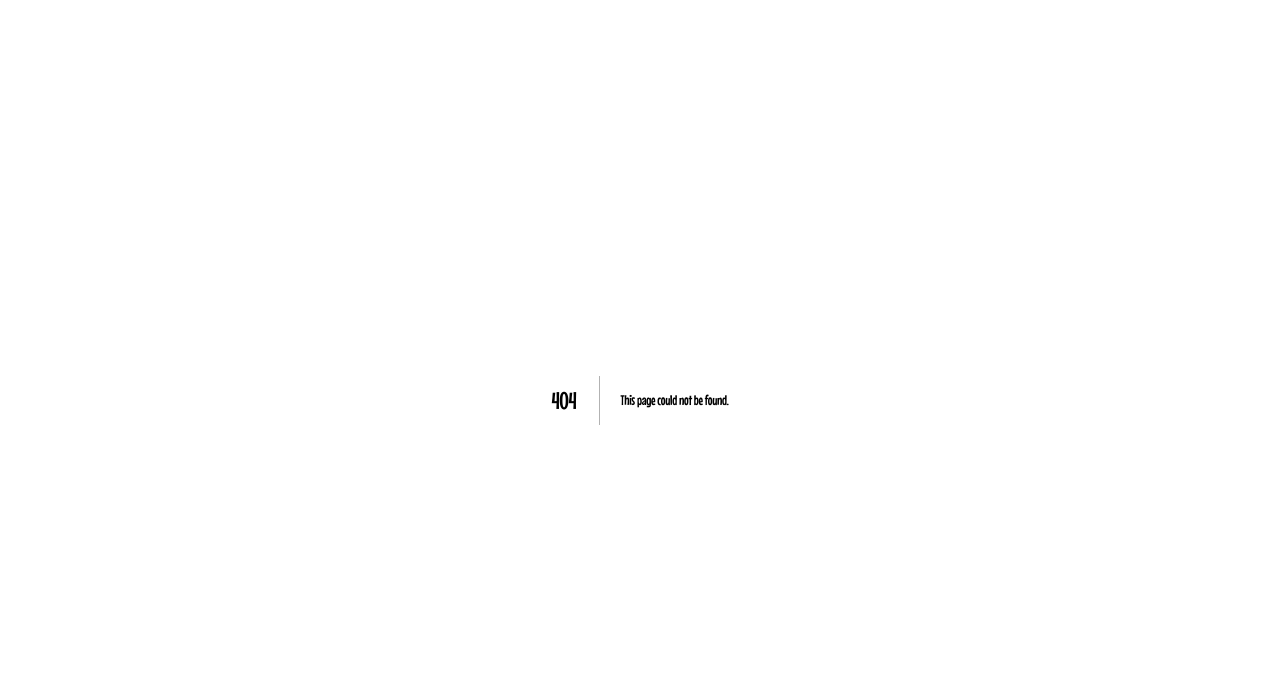
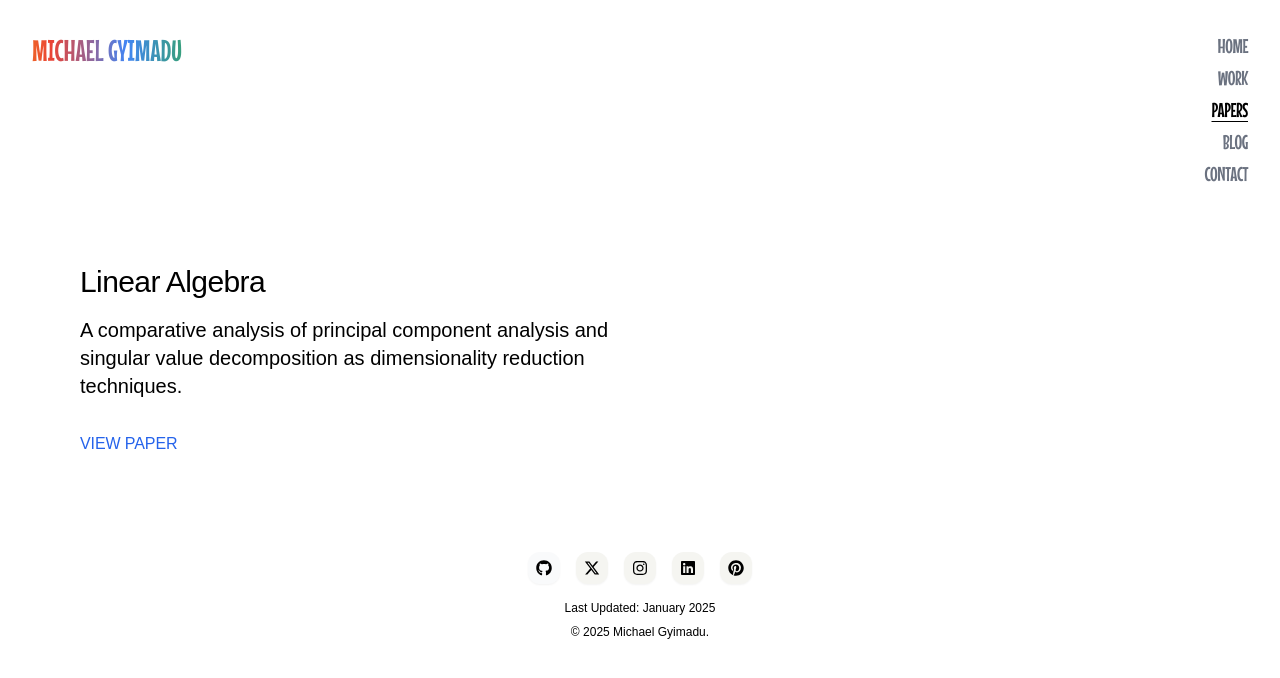
Before and after one commit to gyimadu/portfolio, a Next.js app: page /papers in a window 1280 px wide. Before the commit this address had no page. Shown: the top 678 px of the page. Built offline with nearby package versions, Linux system fonts and the light colour scheme; a web font is replaced by a local one.

Commit message:
added new papers page

```diff
--- /dev/null
+++ b/src/app/papers/page.tsx
@@ -0,0 +1,103 @@
+'use client';
+import Header from '@/components/Header';
+import { FaGithub, FaInstagram, FaLinkedin, FaPinterest } from 'react-icons/fa';
+import { FaXTwitter } from 'react-icons/fa6';
+
+export default function Papers() {
+
+  const projects = [
+    {
+      title: "Linear Algebra",
+      description: "A comparative analysis of principal component analysis and singular value decomposition as dimensionality reduction techniques.",
+      link: "https://github.com/gyimadu/"
+    },
+  ];
+
+  return (
+    <div className="min-h-screen bg-white">
+      <Header />
+      <main className="max-w-6xl mx-auto px-4 py-16 relative">
+        <div className="w-full">
+          <div className="space-y-16 lg:space-y-32">
+            {projects.map((paper, index) => (
+                <div
+                    key={index}
+                    className="paper-section"
+                    data-index={index}
+                >
+                    <div className="lg:w-1/2">
+                        <h3 className="text-xl md:text-3xl font-bold mb-4 font-sans">{paper.title}</h3>
+                        <div className="text-black text-lg md:text-xl mb-4">{paper.description}</div>
+
+                        {paper.link && (
+                        <a
+                            href={paper.link}
+                            target="_blank"
+                            rel="noopener noreferrer"
+                            className="inline-block mt-4 text-blue-600 hover:text-blue-800 transition-colors"
+                        >
+                            VIEW PAPER
+                        </a>
+                        )}
+                    </div>
+                </div>
+            ))}
+          </div>
+        </div>
+
+        {/* Centered footer */}
+        <footer className="border-t sm:border-t-0 border-gray-200 pt-8 text-center text-black text-xs pb-8 mt-16">
+          <div className="flex justify-center gap-2 md:gap-4 mb-4">
+            <a
+              href="https://github.com/gyimadu"
+              target="_blank"
+              rel="noopener noreferrer"
+              className="p-2 bg-gray-50 text-black rounded-xl hover:bg-gray-100 text-center transition-all shadow-sm hover:shadow-md"
+              aria-label="GitHub Profile"
+            >
+              <FaGithub className="w-4 h-4" />
+            </a>
+            <a
+              href="https://twitter.com/gyimaduu"
+              target="_blank"
+              rel="noopener noreferrer"
+              className="p-2 bg-[#F5F5F1] text-black rounded-xl hover:bg-[#EFEEE9] text-center transition-all shadow-sm hover:shadow-md"
+              aria-label="X (Twitter) Profile"
+            >
+              <FaXTwitter className="w-4 h-4" />
+            </a>
+            <a
+              href="https://instagram.com/gyimadu_"
+              target="_blank"
+              rel="noopener noreferrer"
+              className="p-2 bg-[#F5F5F1] text-black rounded-xl hover:bg-[#EFEEE9] text-center transition-all shadow-sm hover:shadow-md"
+              aria-label="Instagram Profile"
+            >
+              <FaInstagram className="w-4 h-4" />
+            </a>
+            <a
+              href="https://linkedin.com/in/michael-gyimadu"
+              target="_blank"
+              rel="noopener noreferrer"
+              className="p-2 bg-[#F5F5F1] text-black rounded-xl hover:bg-[#EFEEE9] text-center transition-all shadow-sm hover:shadow-md"
+              aria-label="LinkedIn Profile"
+            >
+              <FaLinkedin className="w-4 h-4" />
+            </a>
+            <a
+              href="https://pin.it/31jFT8j7h"
+              target="_blank"
+              rel="noopener noreferrer"
+              className="p-2 bg-[#F5F5F1] text-black rounded-xl hover:bg-[#EFEEE9] text-center transition-all shadow-sm hover:shadow-md"
+              aria-label="Pinterest Profile"
+            >
+              <FaPinterest className="w-4 h-4" />
+            </a>
+          </div>
+          <div className="mb-2">Last Updated: January 2025</div>
+          <div>© {new Date().getFullYear()} Michael Gyimadu.</div>
+        </footer>
+      </main>
+    </div>
+  );
+}
--- a/src/app/portfolio/page.tsx
+++ b/src/app/portfolio/page.tsx
@@ -16,7 +16,7 @@ export default function Portfolio() {
     {
       title: "Macro Signal Builder",
       description: "Built a macro signal builder that analyzes real economic indicators: GDP growth, inflation, unemployment, and interest rates, applies them across historical data for different asset classes and translates them into rule-based investment signals.",
-      link: "https://github.com/gyimadu/macro-signal-builder"
+      link: "https://github.com/gyimadu/"
     },
     {
       title: "BulTrade // Founder & Product Lead",
--- a/src/components/Header.tsx
+++ b/src/components/Header.tsx
@@ -28,6 +28,12 @@ export default function Header() {
               WORK
             </Link>
             <Link
+              href="/papers"
+              className={`text-xl hover:text-gray-600 transition-colors ${pathname === '/papers' ? 'text-black font-light underline underline-offset-4 decoration-1' : 'text-gray-500'}`}
+            >
+              PAPERS
+            </Link>
+            <Link
               href="/blog"
               className={`text-xl hover:text-gray-600 transition-colors ${pathname === '/blog' ? 'text-black font-light underline underline-offset-4 decoration-1' : 'text-gray-500'}`}
             >
--- a/src/components/MobileMenu.tsx
+++ b/src/components/MobileMenu.tsx
@@ -56,6 +56,15 @@ export default function MobileMenu() {
               Work
             </Link>
             <Link
+              href="/papers"
+              onClick={() => setIsOpen(false)}
+              className={`text-3xl transform transition-all duration-500 delay-150 ${
+                isOpen ? 'translate-x-0 opacity-100' : '-translate-x-8 opacity-0'
+              } ${pathname === '/papers' ? 'text-black underline underline-offset-4' : 'text-gray-500'}`}
+            >
+              Papers
+            </Link>
+            <Link
               href="/blog"
               onClick={() => setIsOpen(false)}
               className={`text-3xl transform transition-all duration-500 delay-150 ${
```
